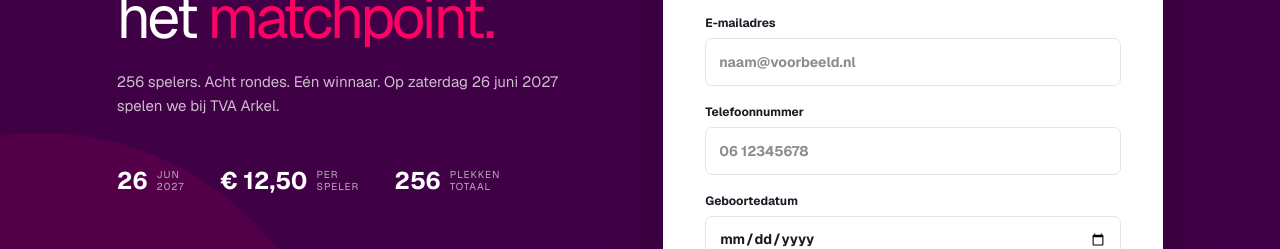
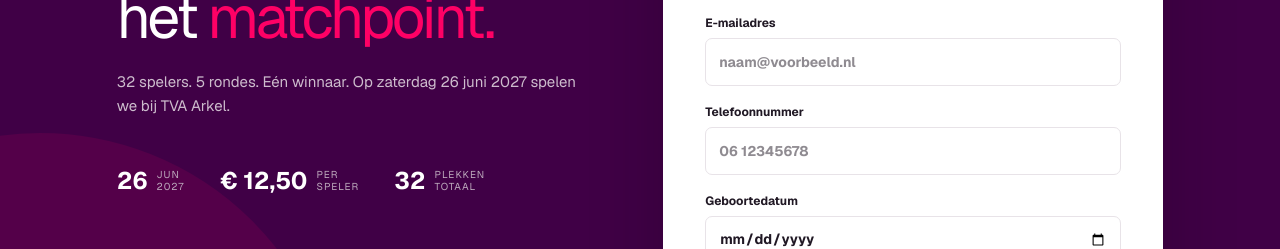
Before and after one commit to ReneDrie/matchpoint-tournament, a Next.js app: page / in a window 1280 px wide. Shown: the part 421-670 px from the top of the page. Built offline with nearby package versions, Linux system fonts and the light colour scheme; no server answers.

Commit message:
Derive tournament totals from capacity

```diff
--- a/app/components/Overview/Overview.tsx
+++ b/app/components/Overview/Overview.tsx
@@ -7,14 +7,15 @@ function Stat({ value, label, note, badge, accent }: { value: string; label: str
 
 export function Overview({ setView, players, tournament }: { setView: Navigate; players: Player[]; tournament: TournamentConfig | null }) {
   const confirmed = players.filter(player => player.registration_status === "confirmed").length;
-  const capacity = tournament?.capacity ?? 256;
+  const capacity = tournament?.capacity ?? 32;
+  const roundCount = Math.log2(capacity);
   const occupancy = Math.round((confirmed / capacity) * 100);
   const start = tournament ? new Date(tournament.starts_at.replace(" ", "T")) : new Date("2027-06-26T11:00:00");
   const deadline = tournament ? new Date(tournament.registration_deadline_at.replace(" ", "T")).toLocaleDateString("nl-NL", { day: "numeric", month: "long", year: "numeric" }) : "26 juni 2027";
   const firstRoundMatches = capacity / 2;
   return <>
     <section className="stats"><Stat value={String(confirmed)} label="Betaalde deelnemers" note={`van maximaal ${capacity} plekken`} badge={`Nog ${capacity - confirmed} plekken`} accent /><Stat value={`${occupancy}%`} label="Bezetting" note={`Inschrijven sluit ${deadline}`} badge={tournament?.registration_available ? "Inschrijving open" : "Inschrijving gesloten"} /><Stat value={String(tournament?.active_courts ?? 2)} label="Actieve banen" note="Beheerbaar via instellingen" badge="Beschikbaar" /><Stat value={String(firstRoundMatches)} label="Wedstrijden ronde 1" note={`Toernooi start om ${start.toLocaleTimeString("nl-NL", { hour: "2-digit", minute: "2-digit" })} uur`} badge="Nog te plannen" /></section>
-    <section className="overview-grid"><div className="panel upcoming"><div className="panel-title"><div><p>LIVE OPERATIE</p><h2>Eerstvolgende wedstrijden</h2></div><button onClick={() => setView("matches")}>Alle wedstrijden →</button></div><div className="empty-state"><strong>Nog geen wedstrijden gepland</strong><span>Wedstrijden verschijnen hier nadat de handmatige loting is ingevuld.</span></div></div><div className="panel progress"><div className="panel-title"><div><p>TOERNOOI VOORTGANG</p><h2>8 rondes naar de finale</h2></div></div><div className="rounds"><span className="done" /><span className="current" /><span /><span /><span /><span /><span /><span /></div><div className="round-labels"><strong>Ronde 1</strong><span>Finale</span></div><div className="progress-big"><strong>0</strong><span>van 255<br />wedstrijden gespeeld</span></div><button className="secondary" onClick={() => setView("matches")}>Open wedstrijdbeheer</button></div></section>
+    <section className="overview-grid"><div className="panel upcoming"><div className="panel-title"><div><p>LIVE OPERATIE</p><h2>Eerstvolgende wedstrijden</h2></div><button onClick={() => setView("matches")}>Alle wedstrijden →</button></div><div className="empty-state"><strong>Nog geen wedstrijden gepland</strong><span>Wedstrijden verschijnen hier nadat de handmatige loting is ingevuld.</span></div></div><div className="panel progress"><div className="panel-title"><div><p>TOERNOOI VOORTGANG</p><h2>{roundCount} rondes naar de winnaar</h2></div></div><div className="rounds">{Array.from({ length: roundCount }, (_, index) => <span key={index} className={index === 0 ? "current" : ""} />)}</div><div className="round-labels"><strong>Ronde 1</strong><span>Finale</span></div><div className="progress-big"><strong>0</strong><span>van {capacity - 1}<br />wedstrijden gespeeld</span></div><button className="secondary" onClick={() => setView("matches")}>Open wedstrijdbeheer</button></div></section>
     <section className="panel player-panel"><div className="panel-title"><div><p>LAATSTE INSCHRIJVINGEN</p><h2>Nieuwe deelnemers</h2></div><button onClick={() => setView("players")}>Alle deelnemers →</button></div><PlayerTable rows={players} compact /></section>
   </>;
 }
--- a/app/components/Registration/Registration.tsx
+++ b/app/components/Registration/Registration.tsx
@@ -10,7 +10,8 @@ export function Registration({ close, tournament }: { close: () => void; tournam
   const registration = useRegistrationForm();
   const { step, setStep, busy, error, form, update, personalComplete, readyToPay, submit } = registration;
   const price = tournament?.registration_price.formatted ?? "€ 12,50";
-  const capacity = tournament?.capacity ?? 256;
+  const capacity = tournament?.capacity ?? 32;
+  const roundCount = Math.log2(capacity);
   const startsAt = tournament ? new Date(tournament.starts_at.replace(" ", "T")) : new Date("2027-06-26T11:00:00");
   const eventDate = startsAt.toLocaleDateString("nl-NL", { weekday: "long", day: "numeric", month: "long", year: "numeric" });
   const day = startsAt.toLocaleDateString("nl-NL", { day: "2-digit" });
@@ -22,7 +23,7 @@ export function Registration({ close, tournament }: { close: () => void; tournam
   return <div className="registration-page">
     <header><Brand />{SHOW_ADMIN_SHORTCUT && <button onClick={close}>Beheeromgeving →</button>}</header>
     <main>
-      <div className="registration-intro"><span className="eyebrow">{tournament?.name?.toUpperCase() ?? "MATCHPOINT TOURNAMENT"} · {day} {month} {year}</span><h1>Jouw route naar<br />het <em>matchpoint.</em></h1><p>{capacity} spelers. Acht rondes. Eén winnaar. Op {eventDate} spelen we bij {tournament?.venue.name ?? "TVA Arkel"}.</p><div className="event-facts"><div><b>{day}</b><span>{month}<br />{year}</span></div><div><b>{price}</b><span>PER<br />SPELER</span></div><div><b>{capacity}</b><span>PLEKKEN<br />TOTAAL</span></div></div></div>
+      <div className="registration-intro"><span className="eyebrow">{tournament?.name?.toUpperCase() ?? "MATCHPOINT TOURNAMENT"} · {day} {month} {year}</span><h1>Jouw route naar<br />het <em>matchpoint.</em></h1><p>{capacity} spelers. {roundCount} rondes. Eén winnaar. Op {eventDate} spelen we bij {tournament?.venue.name ?? "TVA Arkel"}.</p><div className="event-facts"><div><b>{day}</b><span>{month}<br />{year}</span></div><div><b>{price}</b><span>PER<br />SPELER</span></div><div><b>{capacity}</b><span>PLEKKEN<br />TOTAAL</span></div></div></div>
       {showWaitlist ? <WaitlistForm /> : registrationClosed ? <div className="registration-card waitlist-card"><p className="kicker">INSCHRIJVING GESLOTEN</p><h2>Inschrijven is niet meer mogelijk</h2><p className="muted">De inschrijfdeadline is verstreken. Neem bij vragen contact op met de organisatie.</p></div> : registration.invitationLoading ? <div className="registration-card waitlist-card">Uitnodiging controleren…</div> : !registration.invitationValid ? <div className="registration-card waitlist-card"><p className="form-error">{error}</p></div> : <form className="registration-card" onSubmit={submit}>
         <div className="steps"><span className="active">1</span><i /><span className={step >= 2 ? "active" : ""}>2</span><i /><span>3</span></div>
         {registration.invitationToken && <p className="invitation-notice">Er is een plek voor je gereserveerd. Rond je inschrijving binnen 48 uur af.</p>}
--- a/app/components/TournamentApp/TournamentApp.tsx
+++ b/app/components/TournamentApp/TournamentApp.tsx
@@ -23,7 +23,7 @@ export function TournamentApp({ initialView }: { initialView: View }) {
 
   const content: Record<Exclude<View, "registration">, ReactNode> = {
     overview: <Overview setView={app.navigate} players={app.playerRows} tournament={app.tournament} />,
-    players: <Players user={app.user} rows={app.playerRows} sponsors={app.sponsors} loading={app.playersLoading} reload={app.reloadCrm} />,
+    players: <Players user={app.user} rows={app.playerRows} sponsors={app.sponsors} capacity={app.tournament?.capacity ?? 32} loading={app.playersLoading} reload={app.reloadCrm} />,
     draw: app.user.role === "administrator" ? <Draw tournamentId={app.tournament?.id ?? 1} user={app.user} /> : <Matches tournamentId={app.tournament?.id ?? 1} user={app.user} />,
     matches: <Matches tournamentId={app.tournament?.id ?? 1} user={app.user} />,
     schedule: <Schedule tournamentId={app.tournament?.id ?? 1} user={app.user} />,
```
Also changed, not shown: app/components/Players/Players.tsx (+2 -2 lines), 1 other file (tests, documents, lock files or other folders).
